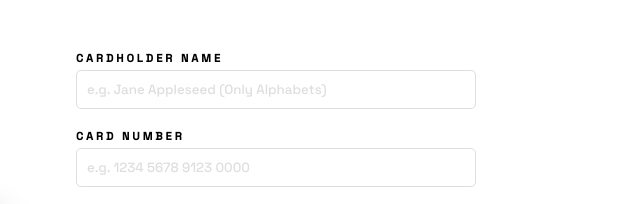
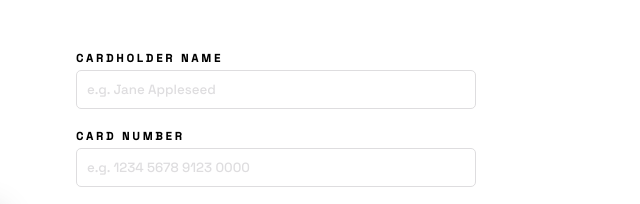
Before and after one commit to Safi100/Interactive-card-details-form, a plain HTML site: page index.html in a window 1280 px wide. Shown: the part 207-411 px from the top of the page, 564-1204 px from the left. Drawn offline with Linux system fonts and the light colour scheme.

Commit message:
fix input pattern

```diff
--- a/index.html
+++ b/index.html
@@ -39,7 +39,7 @@
       <form class="confirm_card_form">
         <div class="input_div">
           <label for="Cardholder_Name">Cardholder Name</label>
-          <input type="text" id="Cardholder_Name" maxlength="18" pattern="[A-Za-z]" placeholder="e.g. Jane Appleseed (Only Alphabets)">
+          <input type="text" id="Cardholder_Name" maxlength="18" placeholder="e.g. Jane Appleseed">
           <p class="error">can't be blank</p>
         </div>
         <div class="input_div">
```
